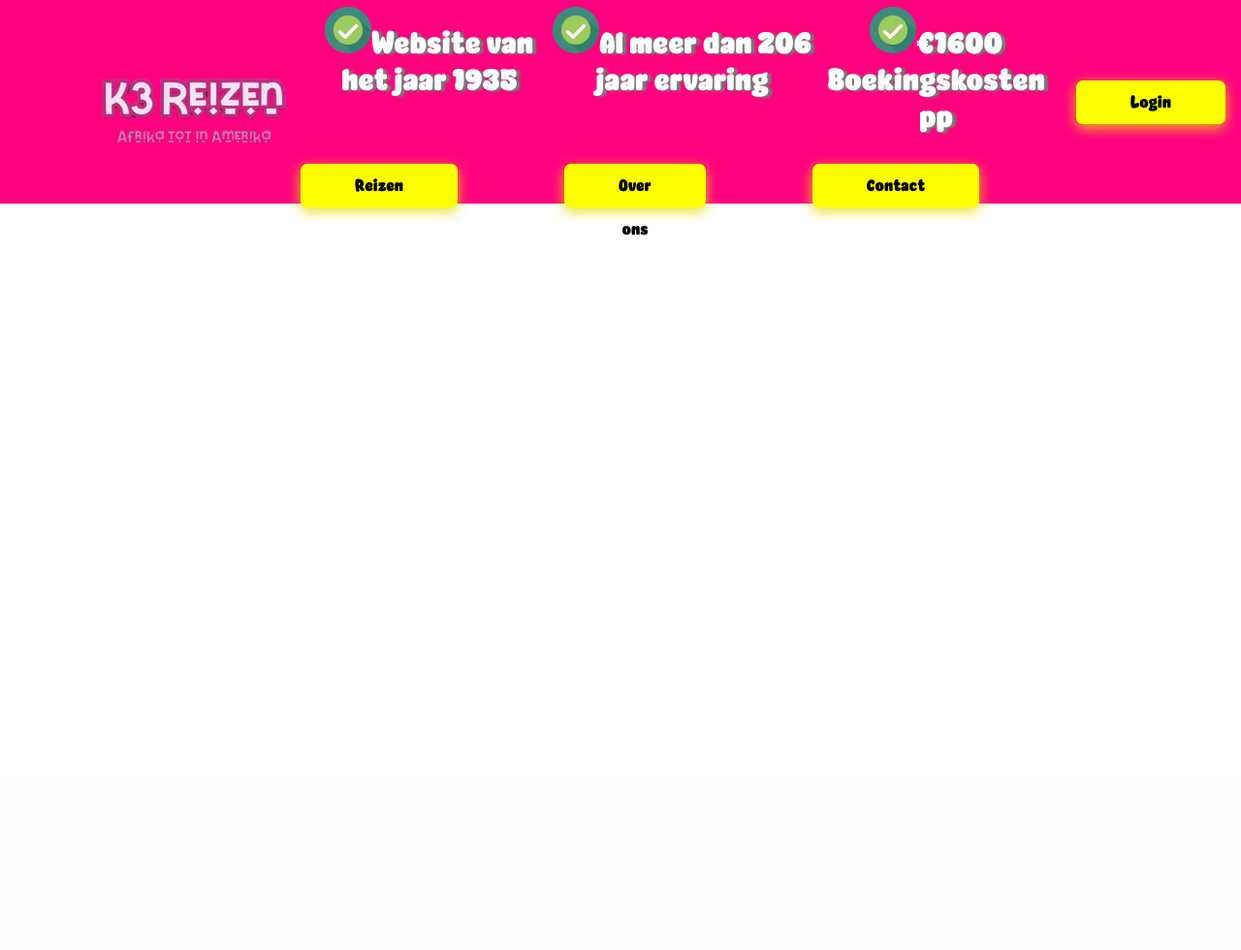
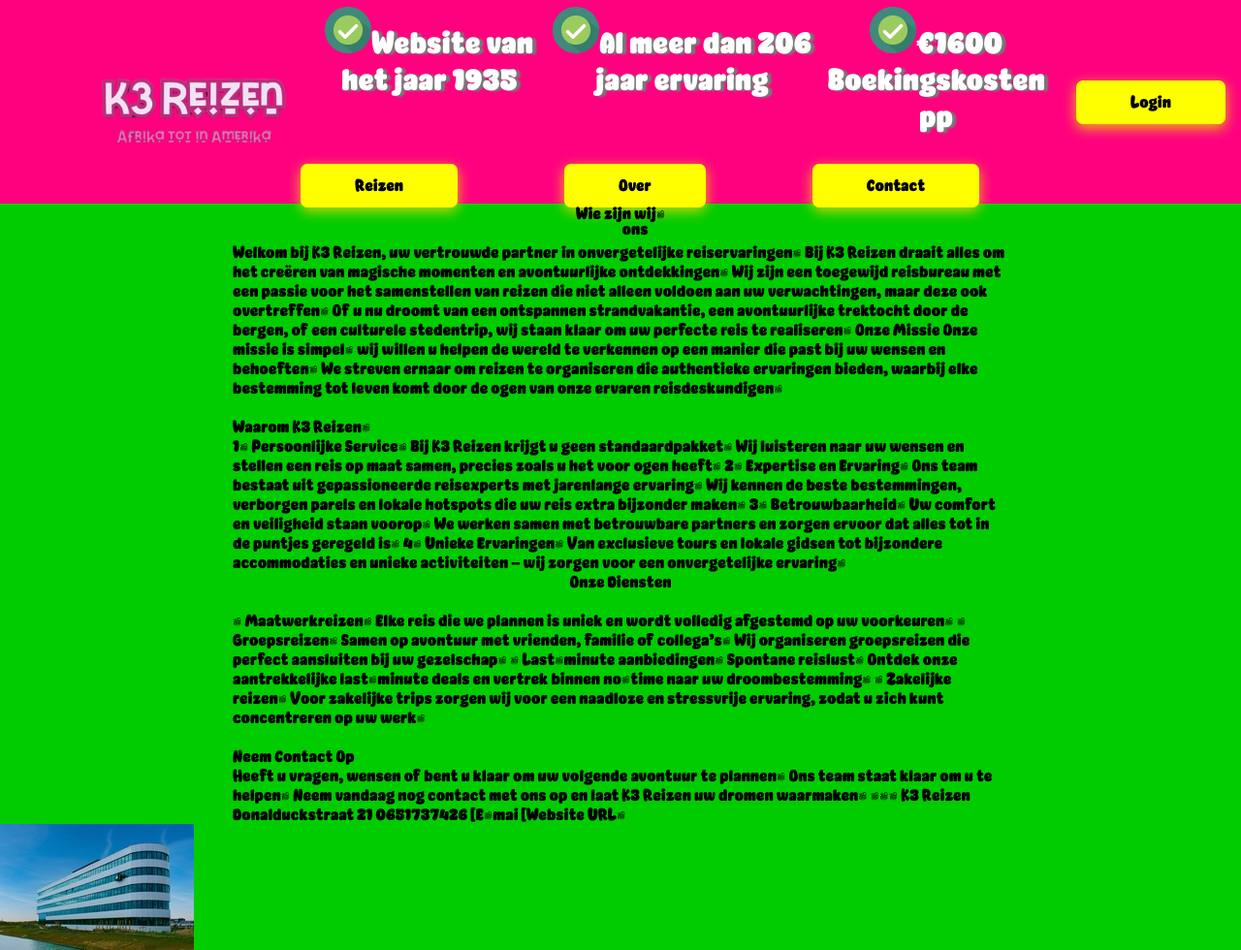
Before and after one commit to Roexoe/Webaap2, a PHP site: page /overons.php in a window 1280 px wide. Shown: the whole page at 97% size. Before the commit the page ends 243 px from the top, so only its background shows below. Run offline with PHP 8.4, Linux system fonts and the light colour scheme.

Commit message:
over ons
Over ons pagina

```diff
--- a/html/overons.php
+++ b/html/overons.php
@@ -10,6 +10,31 @@ include_once("header.php");
     <title>Document</title>
 </head>
 <body>
+<div class="tekstblok">
+    <div class="titel">Wie zijn wij?</div>
+    <div class="tekst">Welkom bij K3 Reizen, uw vertrouwde partner in onvergetelijke reiservaringen! Bij K3 Reizen draait alles om het creëren van magische momenten en avontuurlijke ontdekkingen. Wij zijn een toegewijd reisbureau met een passie voor het samenstellen van reizen die niet alleen voldoen aan uw verwachtingen, maar deze ook overtreffen. Of u nu droomt van een ontspannen strandvakantie, een avontuurlijke trektocht door de bergen, of een culturele stedentrip, wij staan klaar om uw perfecte reis te realiseren. Onze Missie Onze missie is simpel: wij willen u helpen de wereld te verkennen op een manier die past bij uw wensen en behoeften. We streven ernaar om reizen te organiseren die authentieke ervaringen bieden, waarbij elke bestemming tot leven komt door de ogen van onze ervaren reisdeskundigen.
+    </div>
+    <div class="tekst">
+    <div class="titel">Waarom K3 Reizen?</div> 1. Persoonlijke Service: Bij K3 Reizen krijgt u geen standaardpakket. Wij luisteren naar uw wensen en stellen een reis op maat samen, precies zoals u het voor ogen heeft. 2. Expertise en Ervaring: Ons team bestaat uit gepassioneerde reisexperts met jarenlange ervaring. Wij kennen de beste bestemmingen, verborgen parels en lokale hotspots die uw reis extra bijzonder maken. 3. Betrouwbaarheid: Uw comfort en veiligheid staan voorop. We werken samen met betrouwbare partners en zorgen ervoor dat alles tot in de puntjes geregeld is. 4. Unieke Ervaringen: Van exclusieve tours en lokale gidsen tot bijzondere accommodaties en unieke activiteiten – wij zorgen voor een onvergetelijke ervaring.
+    </div>
+    <div class="titel">Onze Diensten</div>
+    <div class="tekst">
+    - Maatwerkreizen: Elke reis die we plannen is uniek en wordt volledig afgestemd op uw voorkeuren. - Groepsreizen: Samen op avontuur met vrienden, familie of collega’s? Wij organiseren groepsreizen die perfect aansluiten bij uw gezelschap. - Last-minute aanbiedingen: Spontane reislust? Ontdek onze aantrekkelijke last-minute deals en vertrek binnen no-time naar uw droombestemming. - Zakelijke reizen: Voor zakelijke trips zorgen wij voor een naadloze en stressvrije ervaring, zodat u zich kunt concentreren op uw werk.
+    </div>
+    <div class="tekst">
+    <div class="titel">Neem Contact Op</div>
+    Heeft u vragen, wensen of bent u klaar om uw volgende avontuur te plannen? Ons team staat klaar om u te helpen. Neem vandaag nog contact met ons op en laat K3 Reizen uw dromen waarmaken.
 
+    ---
+
+    K3 Reizen
+    Donalduckstraat 21
+    0651737426
+    [E-mai
+    [Website URL]
+    </div>
+
+</div>
+<img class="hoofdkantoor" src="img/hoofdkantoor.jpg" alt="Hoofdkantoor">
 </body>
 </html>
--- a/html/styling/style.css
+++ b/html/styling/style.css
@@ -23,6 +23,10 @@
 body, html {
     margin: 0;
     padding: 0;
+    background-color: #00CC00;
+    display: flex;
+    justify-content: center;
+    flex-direction: column;
 }
 
 header {
@@ -155,7 +159,18 @@ body {
 .cookie-popup button:hover {
     background-color: #45a049;
 }
+.hoofdkantoor {
+    width: 200px;
+    height: 130px;
+}
 
-span {
-
+.tekstblok {
+    width: 100%;
+    display: flex;
+    flex-direction: column;
+    align-items: center;
 }
+.tekst {
+    width: 800px;
+    margin-top: 20px;
+}
```
Also changed, not shown: html/img/hoofdkantoor.jpg (added).
